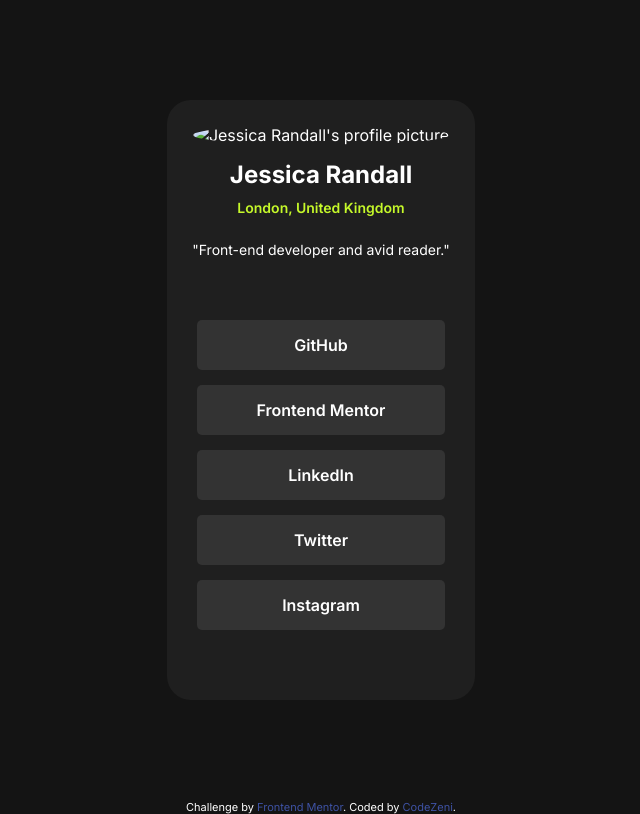
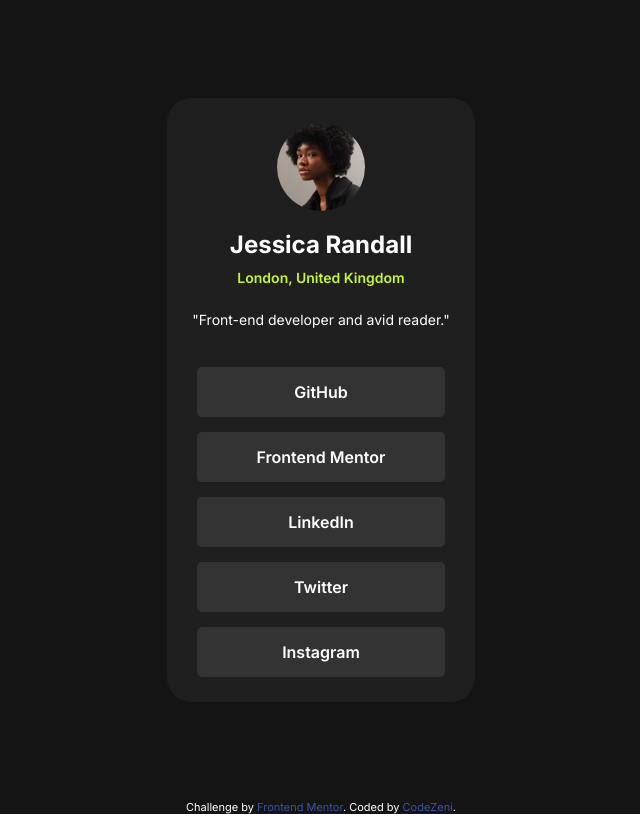
Before and after one commit to CodeZeniYT/Socail-Profile-Link, a plain HTML site: page index.html in a window 1280 px wide. Shown: the whole page, without its empty margins (319-959 px from the left). Drawn offline with Linux system fonts and the light colour scheme; the site is published under a folder, as on GitHub Pages, so addresses that start at the root find nothing.

Commit message:
Fixed the Profifle Picture Error

```diff
--- a/index.html
+++ b/index.html
@@ -175,7 +175,7 @@
     <div class="profile">
       <div class="about">
         <div class="img">
-          <img src="/assets/images/avatar-jessica.jpeg" alt="Jessica Randall's profile picture">
+          <img src="assets/images/avatar-jessica.jpeg" alt="Jessica Randall's profile picture">
         </div>
         <h1 class="name">Jessica Randall</h1>
         <p class="address">London, United Kingdom</p>
```
